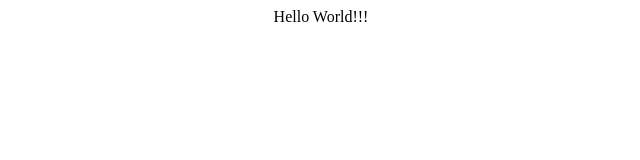
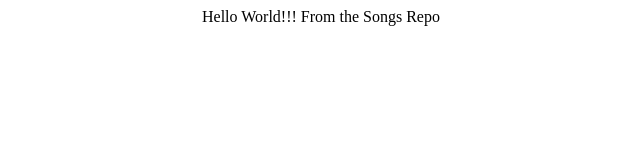
Before and after one commit to vortecmedia/songs, a plain HTML site: page index.html in a window 1280 px wide. Shown: the whole page, without its empty margins (319-959 px from the left). Drawn offline with Linux system fonts and the light colour scheme.

```diff
--- a/index.html
+++ b/index.html
@@ -1 +1 @@
-<center>Hello World!!!</center>
+<center>Hello World!!! From the Songs Repo</center>
```
